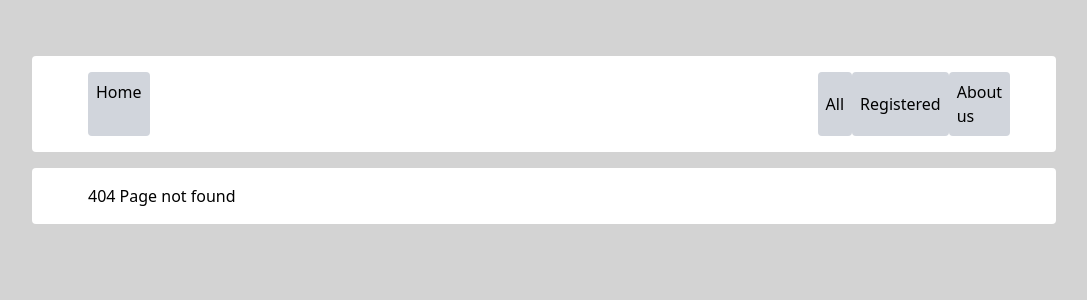
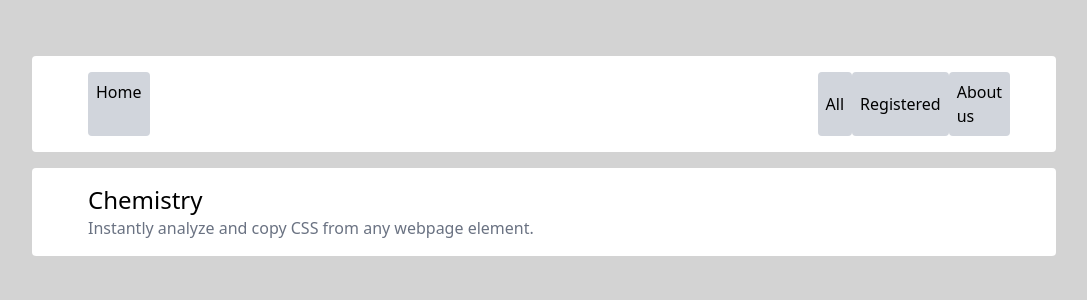
Before and after one commit to MUHAMMADFARHAN1/Courses-App-with-React, a React (Vite) app: page /course/1 in a window 1280 px wide. Before the commit this address had no page. Shown: the top 300 px of the page, without its empty margins (96-1183 px from the left). Built offline with nearby package versions, Linux system fonts and the light colour scheme.

Commit message:
Basic Navigation performed!

```diff
--- a/src/App.jsx
+++ b/src/App.jsx
@@ -6,6 +6,7 @@ import Home_Page from "./Components/Home_Page";
 import About from "./Components/About";
 import Navbar from "./Components/Navbar";
 import NoPage from "./Components/NoPage";
+import Course_Home from "./Components/Course_Home";
 import { Link, NavLink, Route, Routes } from "react-router";
 
 function App() {
@@ -17,6 +18,7 @@ function App() {
           <Route index element={<Home_Page />} />
           <Route path="/about" element={<About />} />
           <Route path="*" element={<NoPage />} />
+          <Route path="course/:id" element={<Course_Home />} />
         </Route>
       </Routes>
     </>
--- /dev/null
+++ b/src/Components/Course_Home.jsx
@@ -0,0 +1,27 @@
+import React from "react";
+import { useLocation, useParams } from "react-router";
+import Navbar from "./Navbar";
+import data from "./../data";
+
+// Simulating backend request
+function fetchArticle(slug) {
+  return data.find((item) => item.slug == slug);
+}
+
+function Course_Home() {
+  let { id } = useParams();
+  //   console.log(id, language);
+
+  //   const article = fetchArticle(id);
+  return (
+    <div>
+      <Navbar />
+      <div className="w-4/5 mx-auto mt-14 bg-white px-14 py-4 rounded">
+        <h1 className="text-2xl">{data[id].name}</h1>
+        <p className="text-gray-500">{data[id].description}</p>
+      </div>
+    </div>
+  );
+}
+
+export default Course_Home;
```
